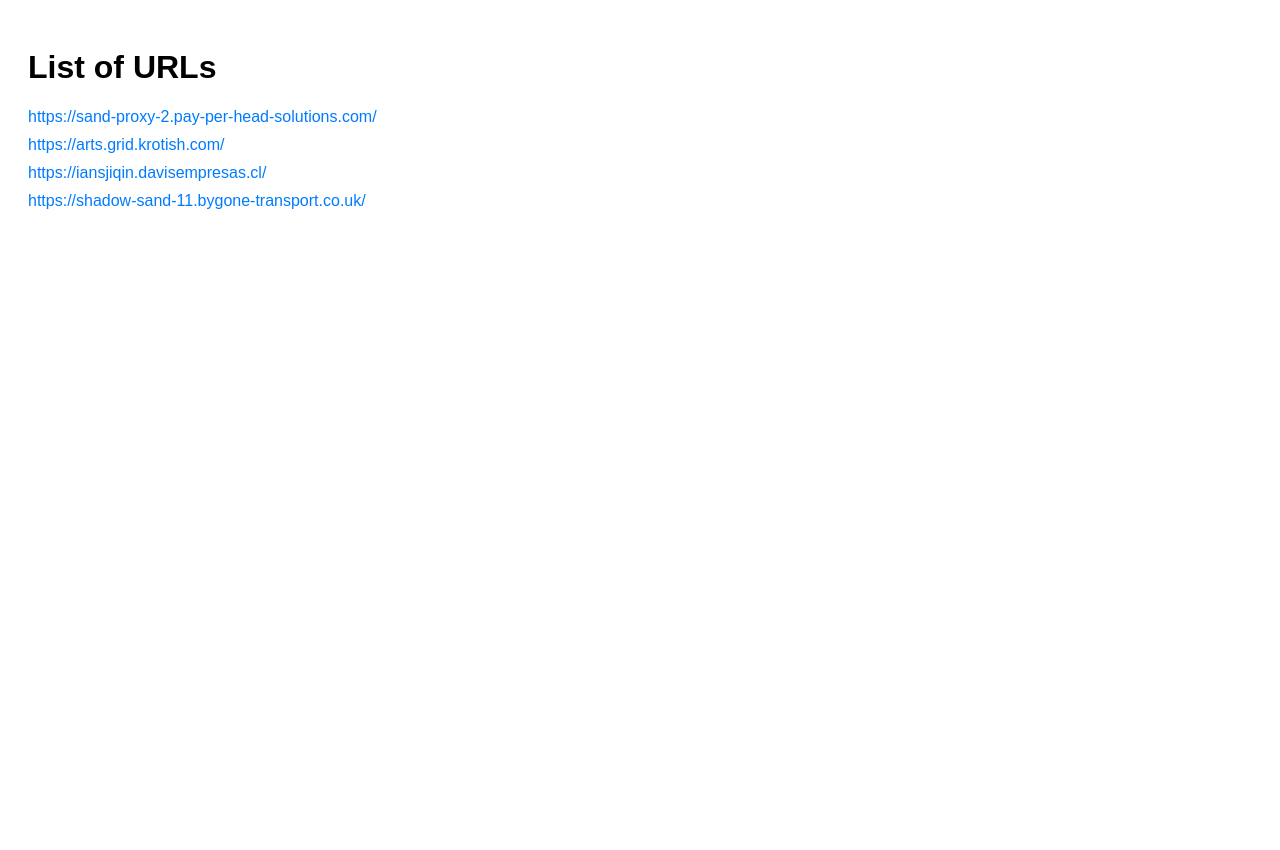
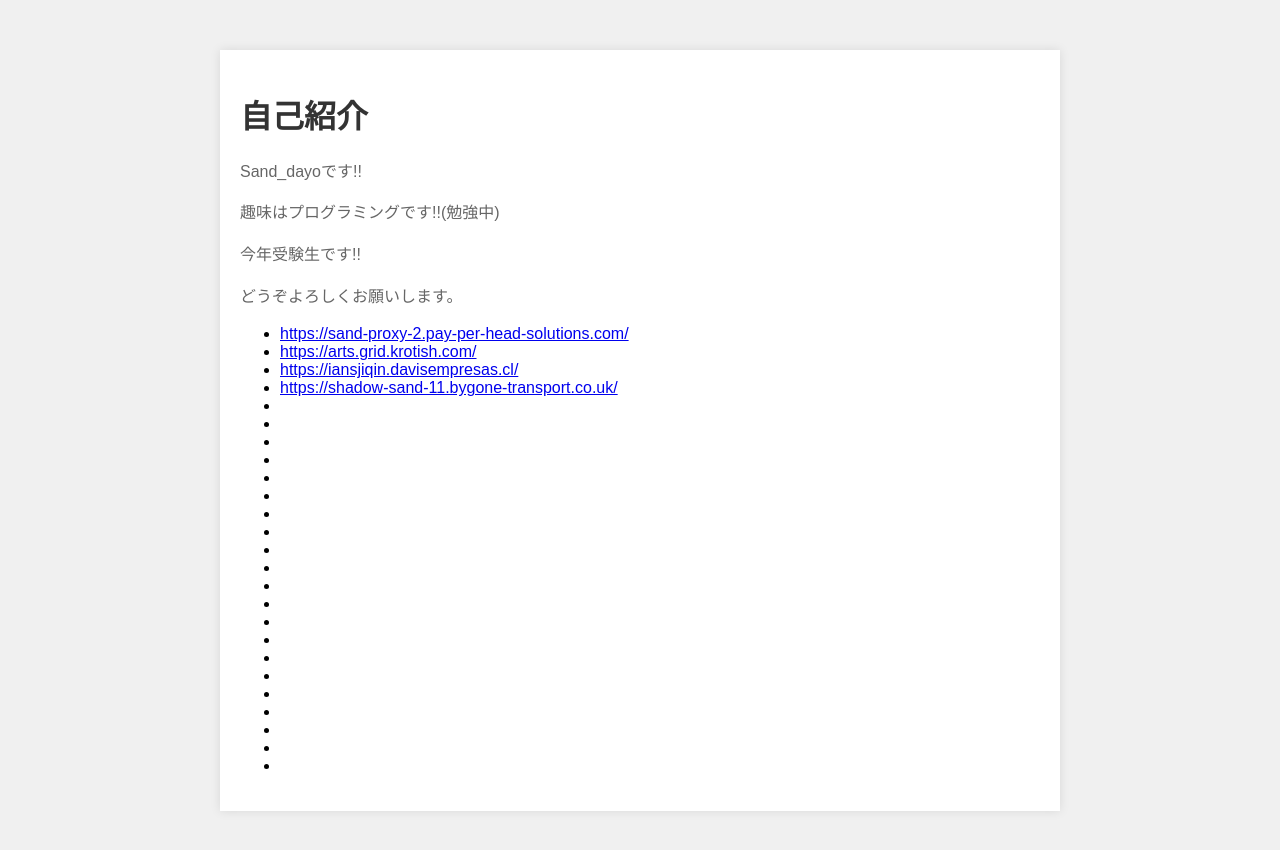
Before and after one commit to sandayo/sand-2024.github.io, a plain HTML site: page index.html in a window 1280 px wide. Before the commit the page ends 800 px from the top, so only its background shows below. Drawn offline with Linux system fonts and the light colour scheme.

Commit message:
Update index.html

```diff
--- a/index.html
+++ b/index.html
@@ -1,34 +1,40 @@
 <!DOCTYPE html>
-<html lang="en">
+<html lang="ja">
 <head>
     <meta charset="UTF-8">
     <meta name="viewport" content="width=device-width, initial-scale=1.0">
-    <title>List of URLs</title>
+    <title>Sand-site</title>
     <style>
         body {
             font-family: Arial, sans-serif;
+            margin: 0;
+            padding: 0;
+            background-color: #f0f0f0;
+        }
+        .container {
+            max-width: 800px;
+            margin: 50px auto;
             padding: 20px;
+            background-color: white;
+            box-shadow: 0 0 10px rgba(0, 0, 0, 0.1);
         }
-        ul {
-            list-style-type: none;
-            padding: 0;
+        h1 {
+            color: #333;
         }
-        li {
-            margin-bottom: 10px;
-        }
-        a {
-            color: #007bff;
-            text-decoration: none;
-            transition: color 0.3s ease;
-        }
-        a:hover {
-            color: #0056b3;
+        p {
+            color: #666;
+            line-height: 1.6;
         }
     </style>
 </head>
 <body>
-    <h1>List of URLs</h1>
-    <ul>
+    <div class="container">
+        <h1>自己紹介</h1>
+        <p>Sand_dayoです!!</p>
+        <p>趣味はプログラミングです!!(勉強中)</p>
+        <p>今年受験生です!!</p>
+        <p>どうぞよろしくお願いします。</p>
+        <ul>
         <li><a href="https://sand-proxy-2.pay-per-head-solutions.com/">https://sand-proxy-2.pay-per-head-solutions.com/</a></li>
         <li><a href="https://arts.grid.krotish.com/">https://arts.grid.krotish.com/</a></li>
         <li><a href="https://iansjiqin.davisempresas.cl/">https://iansjiqin.davisempresas.cl/</a></li>
@@ -54,6 +60,7 @@
         <li><a href=""></a></li>
         <li><a href=""></a></li>
         <li><a href=""></a></li>
-    </ul>
+        </ul>
+    </div>
 </body>
 </html>
```
